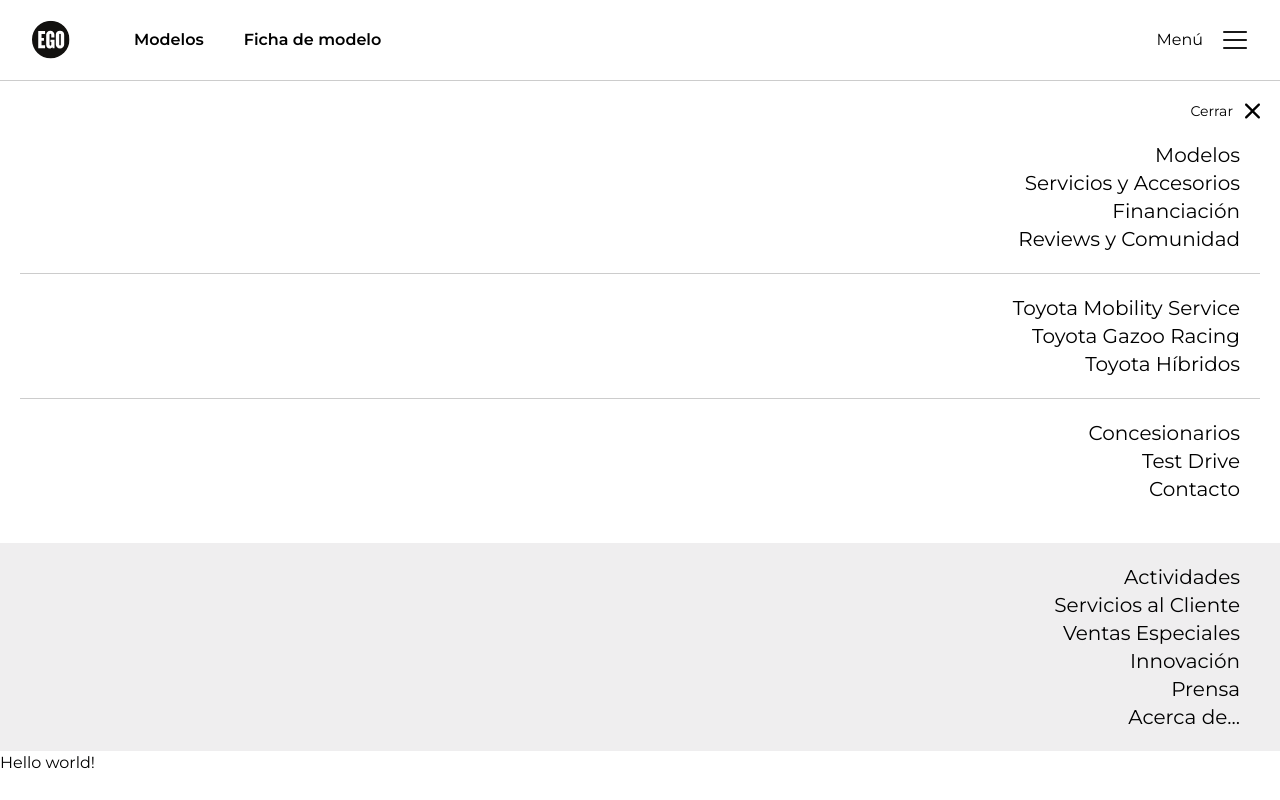
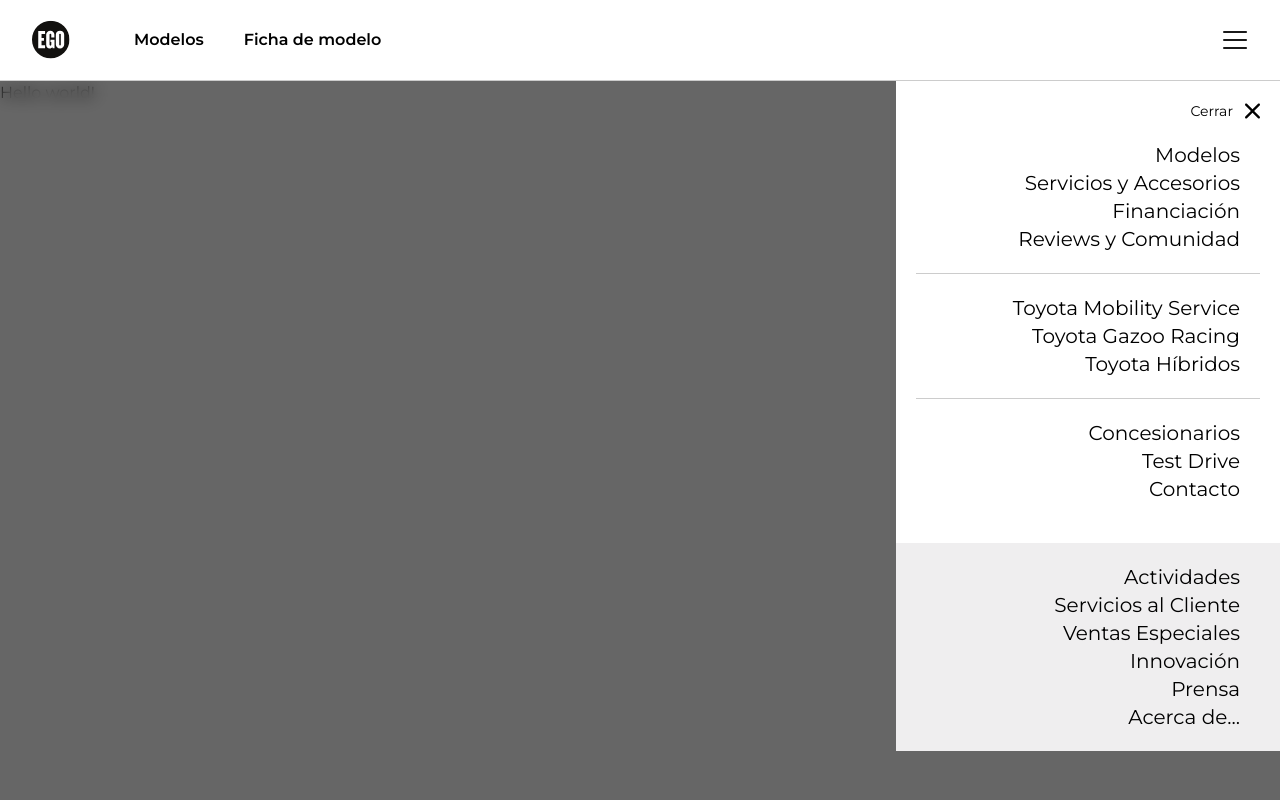
Before and after one commit to byga12/ego_agency_challenge, a Next.js app: page / in a window 1280 px wide. Both pictures are taken after a click on the picture 1235 px from the left and 39 px from the top of the page. Built offline with nearby package versions, Linux system fonts and the light colour scheme.

Commit message:
Añado animaciones y backdrop al menú

```diff
--- a/src/app/ui/Header.tsx
+++ b/src/app/ui/Header.tsx
@@ -4,12 +4,10 @@
 import Sidebar from "./Sidebar";
 
 export default function Navbar() {
-  const [menuOpened, setMenuOpened] = useState(false)
+  const [sidebarOpened, setSidebarOpened] = useState(false)
 
   const toggleMenu = () => {
-    setMenuOpened(!menuOpened)
-    console.log(menuOpened);
-
+    setSidebarOpened(!sidebarOpened)
   }
 
   return (
@@ -23,11 +21,12 @@
           </div>
         </div>
         <div className="flex items-center gap-5">
-          <div className="hidden sm:block">Menú</div>
+          {!sidebarOpened && <div className="hidden sm:block">Menú</div>}
+
           <Image className="cursor-pointer" src={"/assets/hmbg-menu.svg"} alt="Menú hamburguesa" width={25} height={18} onClick={toggleMenu} />
         </div>
       </header>
-      {menuOpened && <Sidebar onClose={() => setMenuOpened(false)} />}
+      <Sidebar sidebarOpened={sidebarOpened} setSidebarOpened={setSidebarOpened} />
     </>
   );
 }
--- a/src/app/ui/Sidebar.tsx
+++ b/src/app/ui/Sidebar.tsx
@@ -1,12 +1,25 @@
 "use client"
 import Image from "next/image"
+import { Dispatch, SetStateAction } from "react"
 
-export default function Sidebar({ onClose }: { onClose: () => void }) {
+export default function Sidebar({ sidebarOpened, setSidebarOpened }: { sidebarOpened: boolean, setSidebarOpened: Dispatch<SetStateAction<boolean>> }) {
+
+  const close = () => {
+    setSidebarOpened(false)
+  }
+
+
   return (
-        <nav>
-            <div className="sticky right-0 w-full flex flex-col items-end p-5">
+    <>
+      {/* Backdrop */}
+      <div className={`fixed inset-0 bg-black/60 z-90 backdrop-blur-sm transition-opacity duration-300 ${sidebarOpened ? "opacity-100" : "opacity-0"}`}></div>
+      <nav className={`fixed right-0 w-full bg-white sm:max-w-sm z-110 transform transition-all duration-300 ease-in-out ${sidebarOpened
+        ? "translate-x-0 opacity-100" // Estado Abierto
+        : "translate-x-full opacity-0" // Estado Cerrado (Fuera a la derecha)
+        }`}>
+        <div className="w-full flex flex-col items-end p-5">
           <section className="w-full border-b border-[#CCCCCC]">
-                    <div className="flex gap-3 justify-end text-sm cursor-pointer" onClick={onClose}>
+            <div className="flex gap-3 justify-end text-sm cursor-pointer" onClick={close}>
               <p>Cerrar</p>
               <Image src={"/assets/close.svg"} alt="Cerrar menú" width={15} height={15} />
             </div>
@@ -43,5 +56,6 @@
           </ul>
         </section>
       </nav>
+    </>
   )
 }
```
Lines whose indentation alone changed are shown as unchanged.
